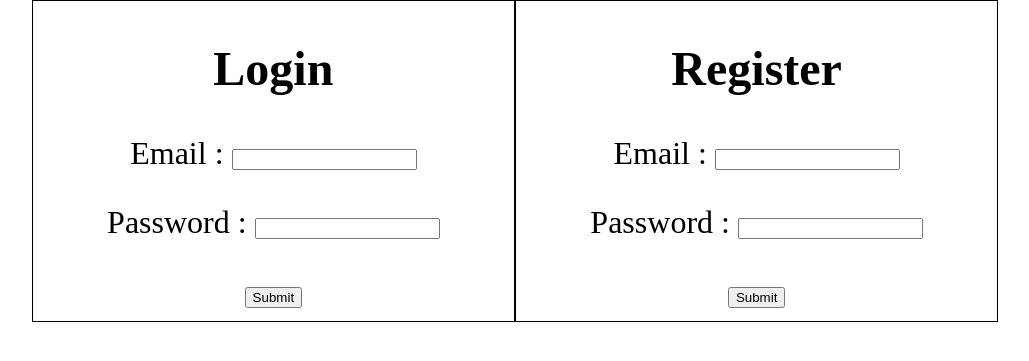
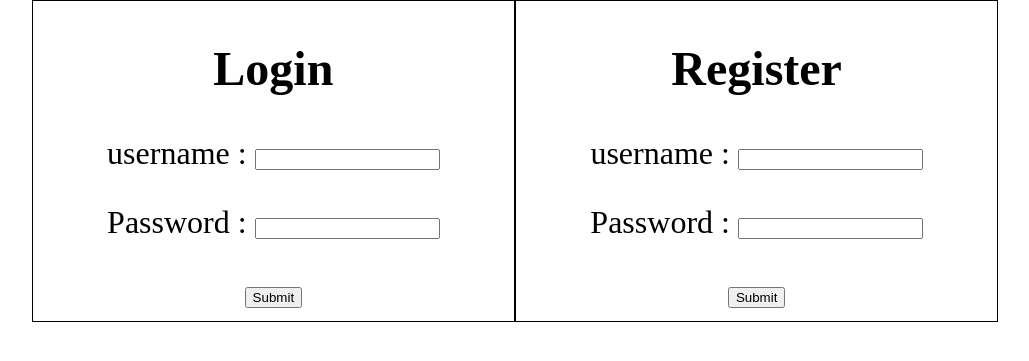
Before and after one commit to SacleuxBenoit/get-A-book, a PHP site: page /layouts/login_register.php in a window 1280 px wide. Shown: the part 168-529 px from the top of the page, without its empty margins (125-1154 px from the left). Run offline with PHP 8.4, Linux system fonts and the light colour scheme.

Commit message:
update the part register with username (was email)

```diff
--- a/database/User/user_login_database.php
+++ b/database/User/user_login_database.php
@@ -4,11 +4,11 @@ include('../../login_database.php');
 include('../connection_database.php');
 
 $user_login = $bdd->prepare('SELECT id_user,username,pass FROM user WHERE username = :username');
-$user_login->bindParam(':username', $_POST['Loginusername']);
+$user_login->bindParam(':username', $_POST['LoginUsername']);
 $user_login->execute();
 $donnees = $user_login->fetch();
 
-if($_POST['Loginusername'] == $donnees['username'] && password_verify($_POST['LoginPass'],$donnees['pass'])){
+if($_POST['LoginUsername'] == $donnees['username'] && password_verify($_POST['LoginPass'],$donnees['pass'])){
     $_SESSION['id_user'] = $donnees['id_user'];
     header('Location: ../../index.php');
 }else{
--- a/layouts/login_register.php
+++ b/layouts/login_register.php
@@ -17,8 +17,8 @@
 
         <form action="../database/User/user_login_database.php" method="post">
             <p>
-                <label for="LoginEmail">Email :</label>
-                <input type="email" id="LoginEmail" name="LoginEmail">
+                <label for="LoginUsername">username :</label>
+                <input type="username" id="LoginUsername" name="LoginUsername">
             </p>
 
             <p>
@@ -36,8 +36,8 @@
 
         <form action="../database/User/user_register_database.php" method="post">
             <p>
-                <label for="RegisterEmail">Email :</label>
-                <input type="email" id="RegisterEmail" name="RegisterEmail">
+                <label for="RegisterUsername">username :</label>
+                <input type="text" id="RegisterUsername" name="RegisterUsername">
             </p>
 
             <p>
```
Also changed, not shown: database/User/user_register_database.php (+10 -9 lines).
